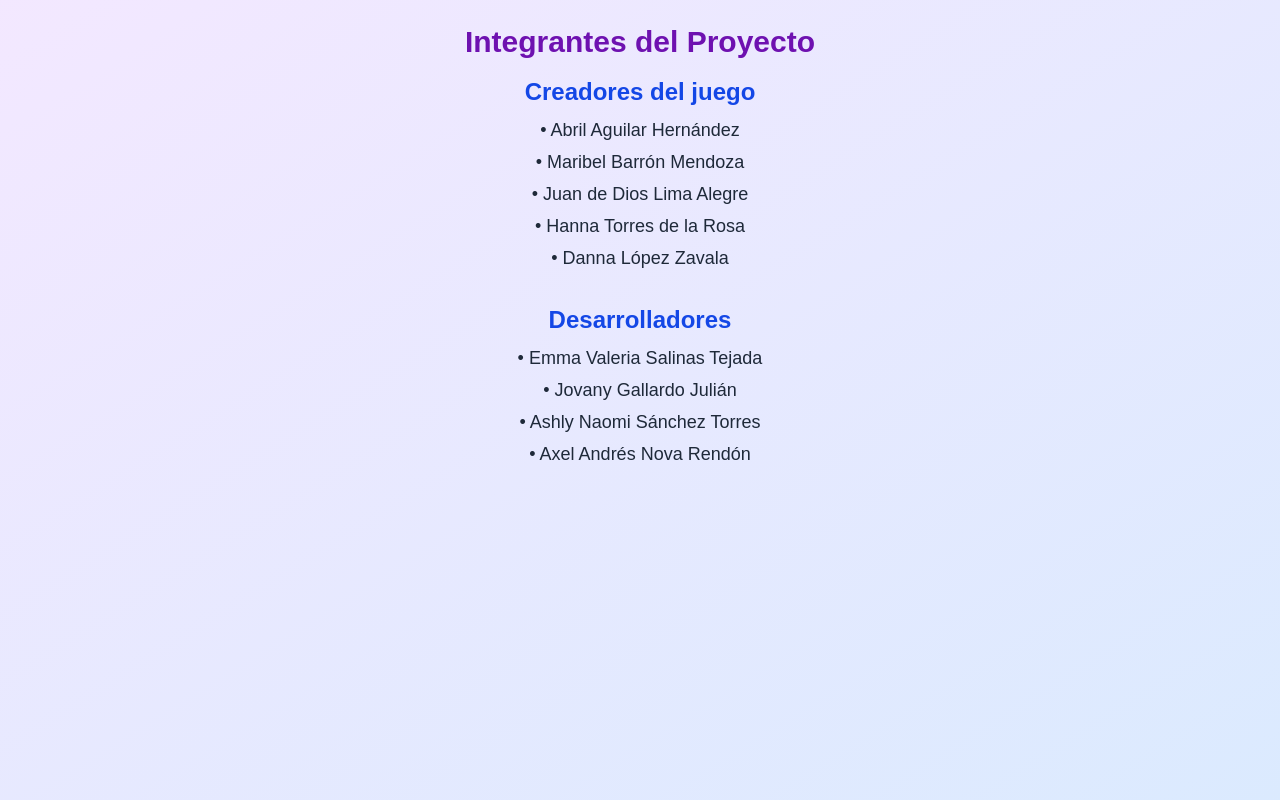
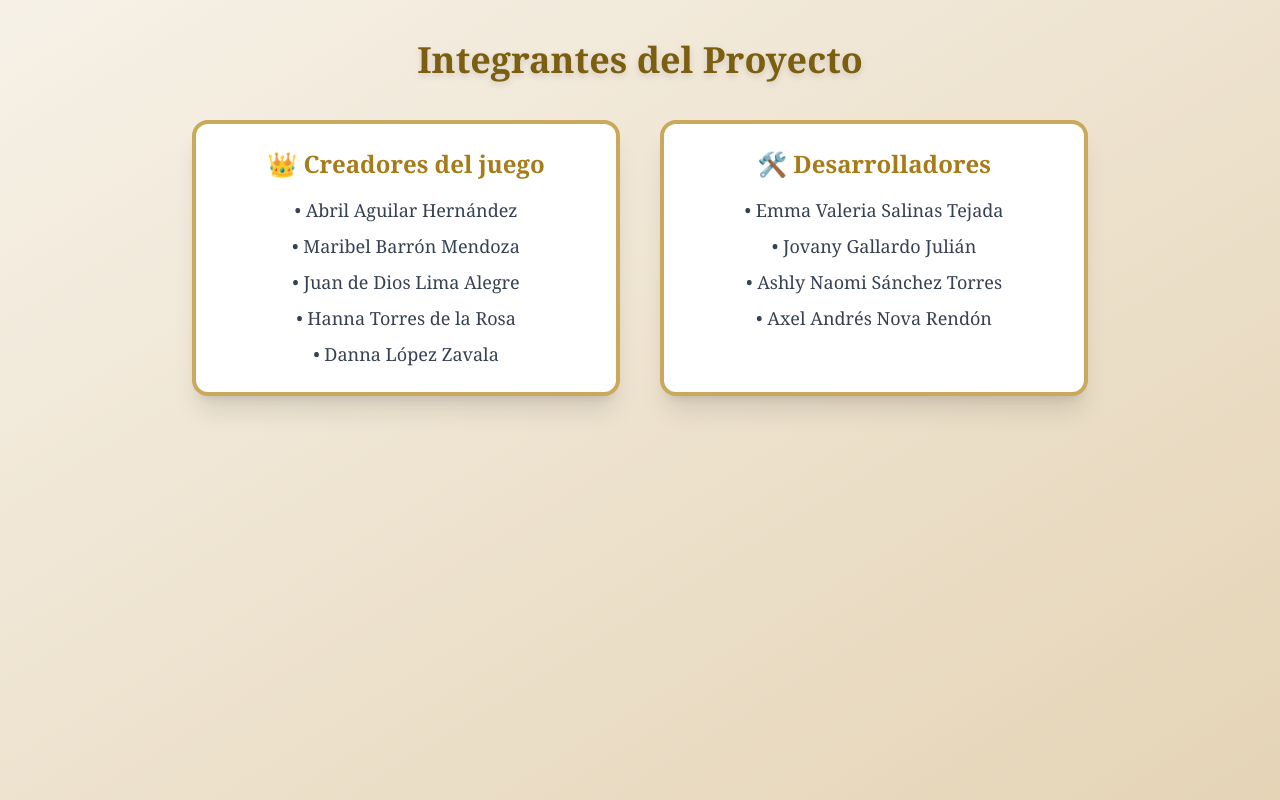
Before and after one commit to valeriaf11/MemoGameApp, a Next.js app: page /acerca-de in a window 1280 px wide. Built offline with nearby package versions, Linux system fonts and the light colour scheme.

Commit message:
Integrantes mejorado

```diff
--- a/src/app/acerca-de/page.tsx
+++ b/src/app/acerca-de/page.tsx
@@ -17,26 +17,36 @@ export default function IntegrantesPage() {
   ];
 
   return (
-    <main className="min-h-screen bg-gradient-to-br from-purple-100 to-blue-100 p-6 text-center">
-      <h1 className="text-3xl font-bold text-purple-800 mb-4">Integrantes del Proyecto</h1>
+    <main className="min-h-screen bg-gradient-to-br from-[#f6f1e7] to-[#e5d4b6] p-10 font-serif text-center">
+      <h1 className="text-4xl text-[#7c5e10] font-bold mb-10 drop-shadow-md">
+        Integrantes del Proyecto
+      </h1>
 
-      <section className="mb-8">
-        <h2 className="text-2xl font-semibold text-blue-700 mb-2">Creadores del juego</h2>
-        <ul className="space-y-1 text-lg text-gray-800">
+      <div className="max-w-4xl mx-auto grid grid-cols-1 md:grid-cols-2 gap-10">
+        {/* Creadores */}
+        <div className="bg-white border-4 border-[#caa95d] rounded-2xl shadow-xl p-6 hover:scale-[1.02] transition-all duration-300">
+          <h2 className="text-2xl text-[#a77b18] font-bold mb-4">👑 Creadores del juego</h2>
+          <ul className="space-y-2 text-lg text-gray-700">
             {creadores.map((nombre, index) => (
               <li key={index}>• {nombre}</li>
             ))}
           </ul>
-      </section>
+        </div>
 
-      <section>
-        <h2 className="text-2xl font-semibold text-blue-700 mb-2">Desarrolladores</h2>
-        <ul className="space-y-1 text-lg text-gray-800">
+        {/* Desarrolladores */}
+        <div className="bg-white border-4 border-[#caa95d] rounded-2xl shadow-xl p-6 hover:scale-[1.02] transition-all duration-300">
+          <h2 className="text-2xl text-[#a77b18] font-bold mb-4">🛠️ Desarrolladores</h2>
+          <ul className="space-y-2 text-lg text-gray-700">
             {desarrolladores.map((nombre, index) => (
               <li key={index}>• {nombre}</li>
             ))}
           </ul>
-      </section>
+        </div>
+      </div>
+
+      <footer className="mt-16 text-sm text-[#6e5732] italic">
+
+      </footer>
     </main>
   );
 }
```
Lines whose indentation alone changed are shown as unchanged.
